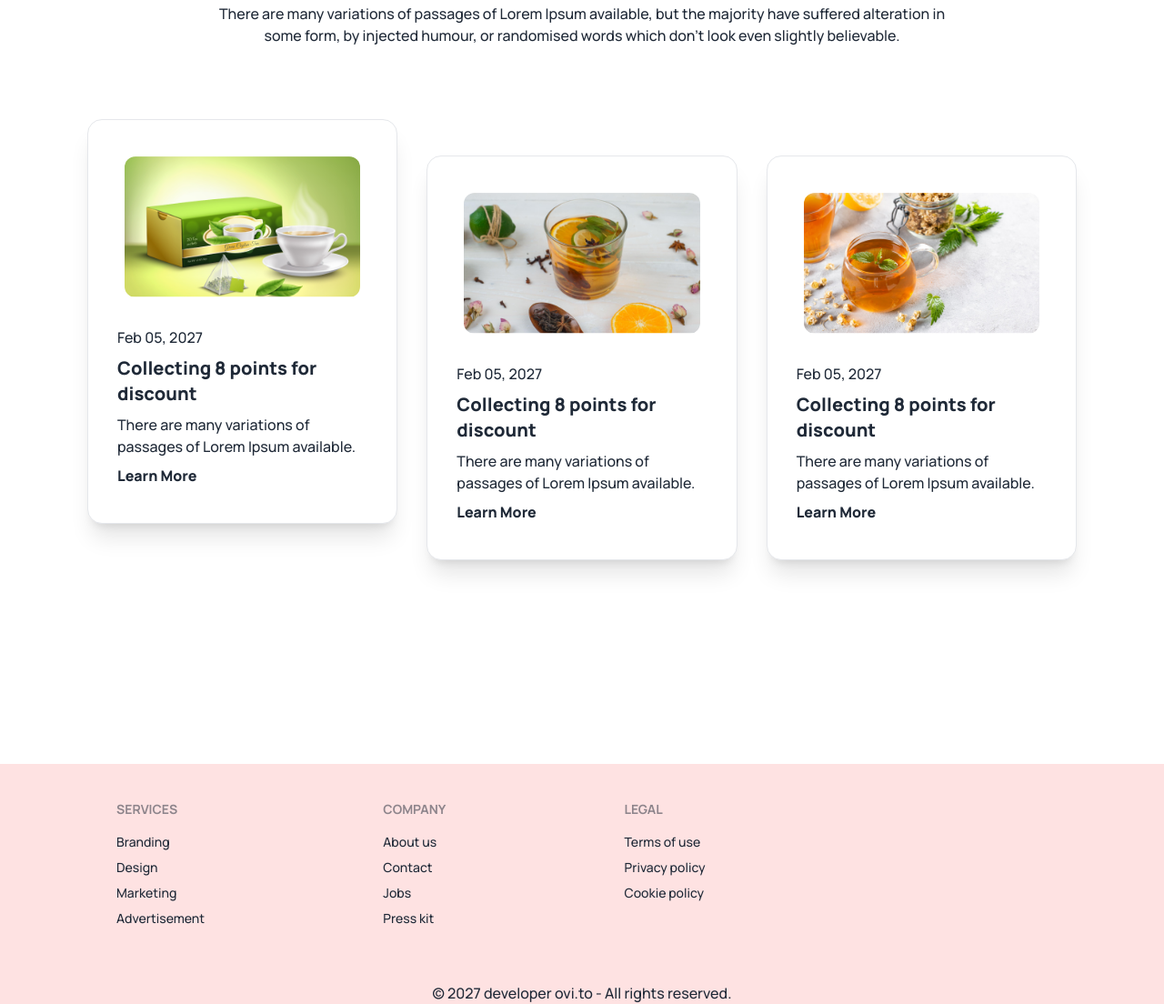
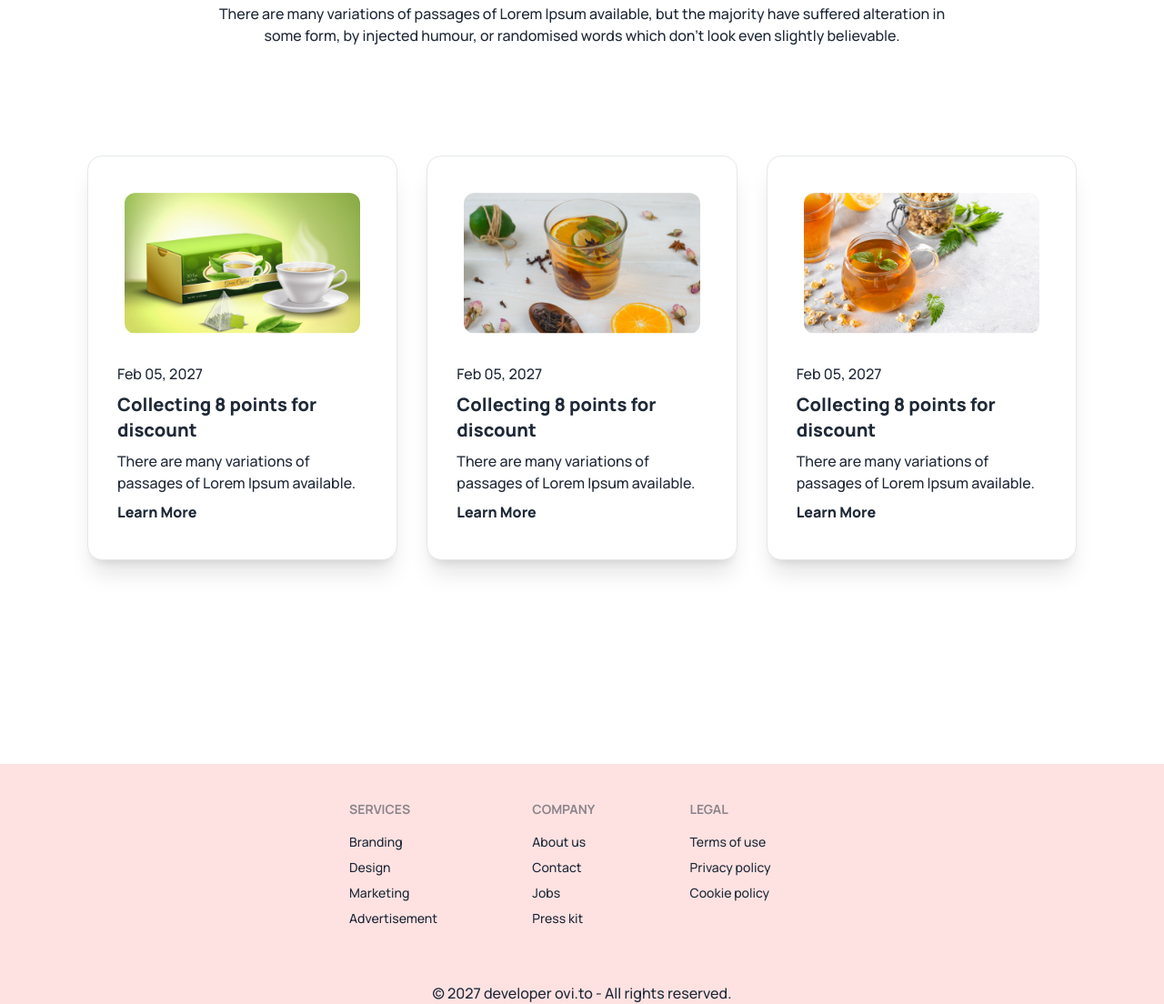
Before and after one commit to ashikurbd71/tea-house-website, a plain HTML site: page index.html in a window 1280 px wide. Shown: the part 2953-4057 px from the top of the page at 91% size. Drawn offline with nearby package versions, Linux system fonts and the light colour scheme.

Commit message:
done all

```diff
--- a/index.html
+++ b/index.html
@@ -312,7 +312,7 @@
 
                                 <div class="my-20 gird grid-cols-1 lg:grid lg:grid-cols-3 gap-8">
 
-                                    <div mt-10>
+                                    <div class="mt-10">
                                 <div class="card  bg-white border shadow-xl">
                                     <figure class="px-10 pt-10">
                                       <img src="images/news-1.png" alt="Shoes" class="rounded-xl" />
@@ -381,7 +381,7 @@
 
 
 
-             <div class="footer p-10 bg-base-200 text-base-content px-32 bg-red-100 ">
+             <div class="footer p-10 bg-base-200 text-base-content px-32 bg-red-100 lg:pl-96 px-60">
 
 
 
```
